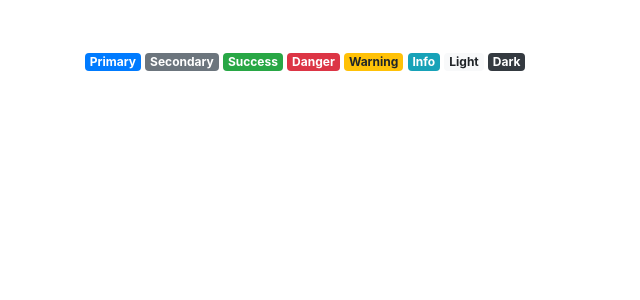
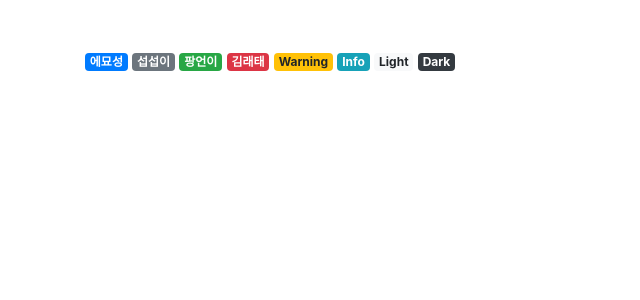
Before and after one commit to changuniuni/mutsaassign-3, a Django app: page / in a window 1280 px wide. Shown: the part 104-404 px from the top of the page, without its empty margins (0-640 px from the left). Run offline with Django 3.2, Linux system fonts and the light colour scheme; data that the repository does not hold is empty; some libraries are stand-ins or nearby versions.

Commit message:
realfinal

```diff
--- a/blog/templates/home.html
+++ b/blog/templates/home.html
@@ -32,10 +32,10 @@
 <br><br>
 
 
-    <span class="badge badge-primary">Primary</span>
-    <span class="badge badge-secondary">Secondary</span>
-    <span class="badge badge-success">Success</span>
-    <span class="badge badge-danger">Danger</span>
+    <span class="badge badge-primary">에묘성</span>
+    <span class="badge badge-secondary">섭섭이</span>
+    <span class="badge badge-success">팡언이</span>
+    <span class="badge badge-danger">김래태</span>
     <span class="badge badge-warning">Warning</span>
     <span class="badge badge-info">Info</span>
     <span class="badge badge-light">Light</span>
```
